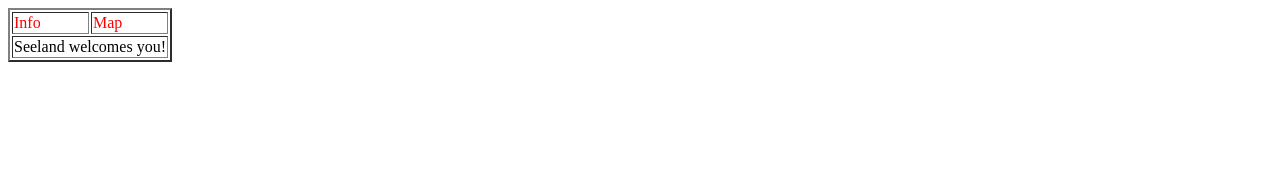
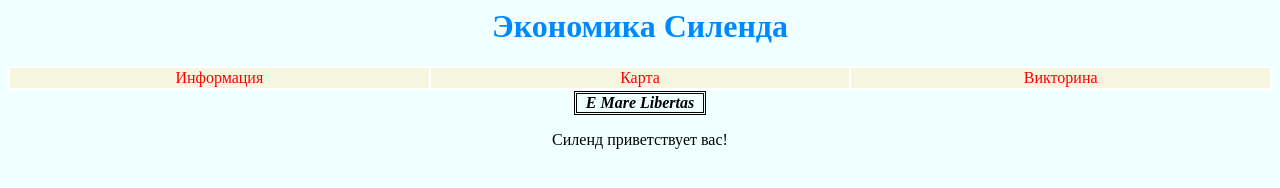
Before and after one commit to ArtemProkofev/p1, a plain HTML site: page sait1.html in a window 1280 px wide. Drawn offline with Linux system fonts and the light colour scheme.

Commit message:
Update sait1.html

```diff
--- a/sait1.html
+++ b/sait1.html
@@ -1,30 +1,82 @@
 <html>
 <head>
+ <style>
+     body
+     {
+        background-color: #F0FFFF;
+     }
+     h1
+     { text-align:  center;
+       color: #0089FF;
+     }
+     p.border
+     {
+        border-style: double;
+        width: 10%;
+        margin: auto;
+     }
+     table.layout
+     {
+        border-collapse: collapse;
+        width: 100%;
+        text-align: center;
+     }
+     td.menu
+     {
+        background-color: #f5f5e0;
+        width: 33%;
+        border: 2px solid white;
+        color: red
+     }
+    td.menu:hover
+    {
+        background-color: rgb(155, 255, 255);
+        color: #FF00AA;
+    }
+
+ </style>
  <script type="text/javascript">
 	function show_pic(){
 		var c1_elem = document.getElementById("c1");
 		var c2_elem = document.getElementById("c2");
+		var c3_elem = document.getElementById("c3");
 		c1_elem.style.display='none';
-		c2_elem.style.display='block';
+		c2_elem.style.display = 'block';
+		c3_elem.style.display = 'none';
 		}
 	function show_text(){
 		var c1_elem = document.getElementById("c1");
 		var c2_elem = document.getElementById("c2");
+		var c3_elem = document.getElementById("c3");
 		c1_elem.style.display='block';
-		c2_elem.style.display='none';
-		}
+		c2_elem.style.display = 'none';
+		c3_elem.style.display = 'none';
+        }
+    function show_game(){
+        var c1_elem = document.getElementById("c1");
+        var c2_elem = document.getElementById("c2");
+        var c3_elem = document.getElementById("c3");
+        c1_elem.style.display = 'none';
+        c2_elem.style.display = 'none';
+        c3_elem.style.display = 'block';
+        }
  </script>
 </head>
 <body>
- <table border="2">
-  <tr style="color:red">
-   <td width="50%" onclick="show_text()">Info</td>
-   <td widht="50%" onclick="show_pic()">Map</td>
+ <h1>Экономика Силенда</h1>
+ <table class="layout">
+  <tr>
+   <td class="menu" onclick="show_text()">Информация</td>
+   <td class="menu" onclick="show_pic()">Карта</td>
+   <td class="menu" onclick="show_game()">Викторина</td>
   </tr>
   <tr>
-   <td colspan="2">
-    <div id="c1">Seeland welcomes you!</div>
+   <td colspan="3">
+    <div id="c1"><p class="border"><i><b>E Mare Libertas</b></i></p>
+                 <p>Силенд приветствует вас!</p>
+                </div>
     <div id="c2" style="display:none"><img src="map.png"></div>
+    <div id="c3" style="display:none"><i>Здесь будет викторина</i></div>
    </td>
   </tr>
  </table>
```
